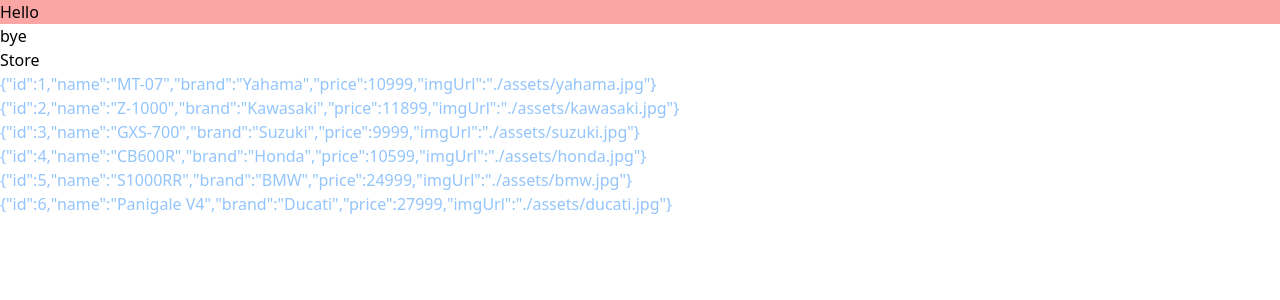
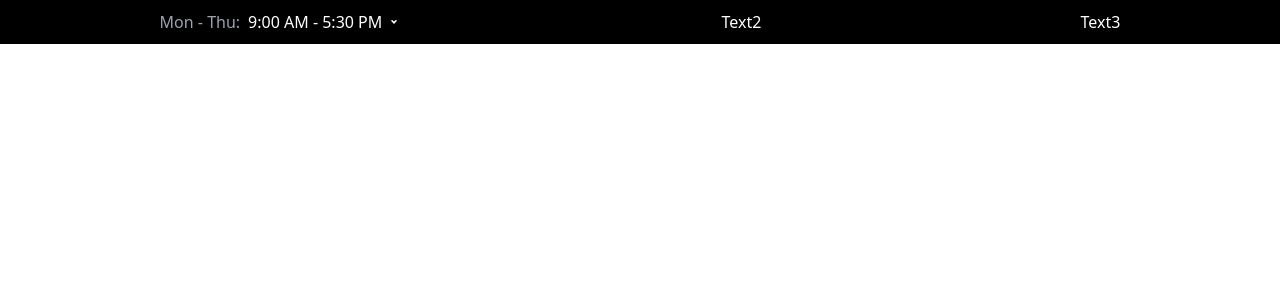
Before and after one commit to my-ko-la/personalCapstone, a React (Vite) app: page / in a window 1280 px wide. Shown: the top 300 px of the page. Built offline with nearby package versions, Linux system fonts and the light colour scheme.

Commit message:
Dropdown menuready

```diff
--- a/index.html
+++ b/index.html
@@ -3,6 +3,9 @@
   <head>
     <meta charset="UTF-8" />
     <link rel="icon" type="image/svg+xml" href="/vite.svg" />
+    <link rel="preconnect" href="https://fonts.googleapis.com">
+    <link rel="preconnect" href="https://fonts.gstatic.com" crossorigin>
+    <link href="https://fonts.googleapis.com/css2?family=Inter:wght@200;400;600;700&family=Poppins:wght@200;300;500&display=swap" rel="stylesheet">
     <meta name="viewport" content="width=device-width, initial-scale=1.0" />
     <title>Vite + React + TS</title>
   </head>
--- a/src/App.tsx
+++ b/src/App.tsx
@@ -1,11 +1,9 @@
-import Store from './pages/Store'
+import TopBar from "./components/TopBar";
 
 function App() {
   return (
     <>
-      <h1 className="bg-red-300">Hello</h1>
-      <h2>bye</h2>
-      <Store />
+      <TopBar />
     </>
   );
 
--- /dev/null
+++ b/src/components/OpeningHours.tsx
@@ -0,0 +1,66 @@
+import {useState} from "react";
+
+
+const DropdownHours = () =>
+{
+    return (
+    <>
+    <div className="h-3/5 w-60 border border-gray-200 p-2 shadow-md">
+    <div id="first" className="flex gap-2 text-xs">
+      <div id="clock">
+        <svg width="35" height="35" viewBox="0 0 35 35" fill="none" xmlns="http://www.w3.org/2000/svg">
+          <path d="M17.5 28.85C11.2429 28.85 6.15 23.7571 6.15 17.5C6.15 11.2429 11.2429 6.15 17.5 6.15C23.7571 6.15 28.85 11.2429 28.85 17.5C28.85 23.7571 23.7571 28.85 17.5 28.85Z" stroke="#0156FF" stroke-width="2.3" />
+          <path d="M17.5 12.25V18.375H23.625" stroke="#0156FF" stroke-width="2.3" stroke-linecap="round" />
+        </svg>
+      </div>
+      <div id="opening-hours" className="leading-5 mb-2">
+        <p>We are open:</p>
+        <p className=""><span className="text-gray-400">Mon-Thu: </span>9:00 AM - 5:30 PM</p>
+        <p className=""><span className="text-gray-400">Fr:</span> 9:00 AM - 6:00 PM</p>
+        <p className=""><span className="text-gray-400">Sat:</span> 11:00 AM - 5:00 PM</p>
+      </div>
+    </div>
+    <hr />
+    <div id="second" className="flex gap-2 pt-2 pb-2 text-xs">
+      <div id="point">
+        <svg width="35" height="35" viewBox="0 0 35 35" fill="none" xmlns="http://www.w3.org/2000/svg">
+          <path d="M17 17C15.625 17 14.5 15.92 14.5 14.6C14.5 13.28 15.625 12.2 17 12.2C18.375 12.2 19.5 13.28 19.5 14.6C19.5 15.92 18.375 17 17 17ZM24.5 14.84C24.5 10.484 21.1875 7.4 17 7.4C12.8125 7.4 9.5 10.484 9.5 14.84C9.5 17.648 11.9375 21.368 17 25.808C22.0625 21.368 24.5 17.648 24.5 14.84ZM17 5C22.25 5 27 8.864 27 14.84C27 18.824 23.6625 23.54 17 29C10.3375 23.54 7 18.824 7 14.84C7 8.864 11.75 5 17 5Z" fill="#0156FF" />
+        </svg>
+      </div>
+      <div>
+        <p>Address: 1234 Street Addess,</p>
+        <p>City Address, 1234</p>
+      </div>
+    </div>
+    <hr />
+    <div id="third" className="pt-2 pl-4 text-xs">
+      <p>Phone: <a href="#" className="text-blue-500">(00) 1234 5678</a></p>
+      <p>E-mail: <a href="#" className="text-blue-500">shop@email.com</a></p>
+    </div>
+  </div>
+  <div className="h-4 w-4 bg-white absolute top-0 translate-x-[-5.5rem] rotate-45 translate-y-[-8px] border-t border-l">
+  </div>
+  </>
+    )
+}
+
+
+const OpeningHours = () => {
+
+    const [isOpen, setIsOpen] = useState(false);
+
+
+    return (
+        <div className="flex">
+            <span className="text-gray-400 font-poppins-300">Mon - Thu:</span>
+            <span className="ml-2">9:00 AM - 5:30 PM</span>
+            <div className="self-center ml-1">
+                <svg width="16" height="15" viewBox="0 0 16 15" fill="none" xmlns="http://www.w3.org/2000/svg">
+                <path d="M10 5.76923L8 7.76923L6 5.76923" stroke="white" stroke-width="1.6" stroke-linecap="round"/>
+            </svg>
+            </div>
+        </div>
+    )
+}
+
+export default OpeningHours;
--- /dev/null
+++ b/src/components/TopBar.tsx
@@ -0,0 +1,17 @@
+import OpeningHours from "./OpeningHours";
+
+
+const TopBar = () =>
+{
+    return (
+        <div className="h-11 bg-black flex flex-row justify-around text-white
+        items-center">
+            <OpeningHours />
+           <h4>Text2</h4>
+           <h4>Text3</h4>
+
+        </div>
+    )
+}
+
+export default TopBar;
--- a/src/data/storeItems.json
+++ /dev/null
@@ -1,51 +0,0 @@
-[
-    {
-        "id": 1,
-        "name": "MT-07",
-        "brand": "Yahama",
-        "price": 10999,
-        "imgUrl": "./assets/yahama.jpg"
-    },
-
-    {
-        "id": 2,
-        "name": "Z-1000",
-        "brand": "Kawasaki",
-        "price": 11899,
-        "imgUrl": "./assets/kawasaki.jpg"
-    },
-
-    {
-        "id": 3,
-        "name": "GXS-700",
-        "brand": "Suzuki",
-        "price": 9999,
-        "imgUrl": "./assets/suzuki.jpg"
-    },
-
-    {
-        "id": 4,
-        "name": "CB600R",
-        "brand": "Honda",
-        "price": 10599,
-        "imgUrl": "./assets/honda.jpg"
-    },
-
-
-    {
-        "id": 5,
-        "name": "S1000RR",
-        "brand": "BMW",
-        "price": 24999,
-        "imgUrl": "./assets/bmw.jpg"
-    },
-
-
-    {
-        "id": 6,
-        "name": "Panigale V4",
-        "brand": "Ducati",
-        "price": 27999,
-        "imgUrl": "./assets/ducati.jpg"
-    }
-]
--- a/src/pages/Store.tsx
+++ /dev/null
@@ -1,13 +0,0 @@
-import storeItems from '../data/storeItems.json';
-
-export default function Store() {
-    return (
-        <>
-        <h1>Store</h1>
-
-  {storeItems.map(item => (
-   <p className="text-blue-300">{JSON.stringify(item)}</p>
-            ))}
-        </>
-    )
-}
--- a/tailwind.config.cjs
+++ b/tailwind.config.cjs
@@ -3,6 +3,9 @@
   content: ['./src/**/*.{js,jsx,ts,tsx}'],
   theme: {
     extend: {},
+    fontFamily: {
+      'poppins': ['Poppins', 'sans-serif'],
+    }
   },
   plugins: [],
 };
```
Also changed, not shown: src/index.css (line endings or trailing spaces).
